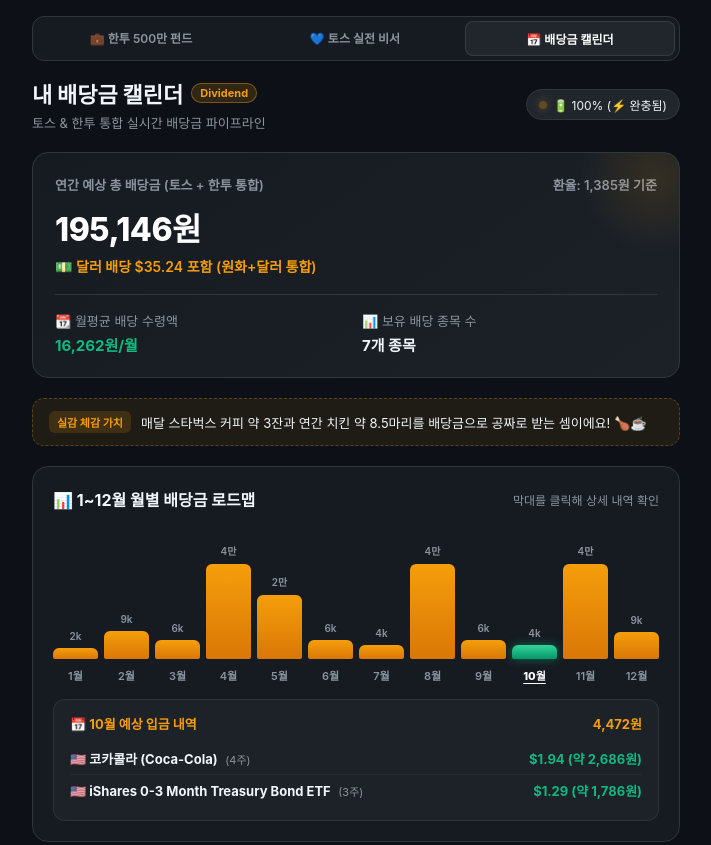
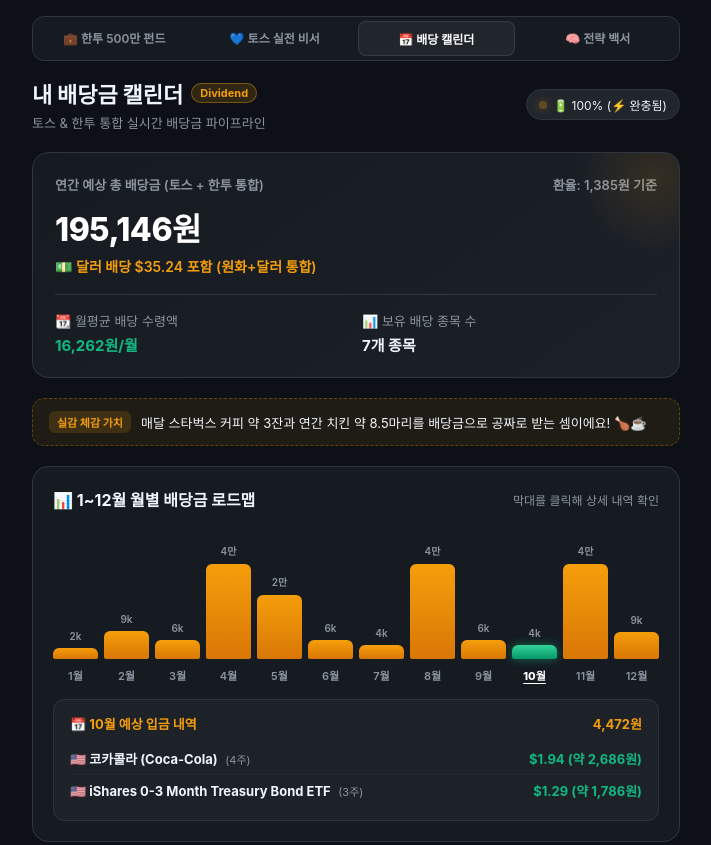
Before and after one commit to jmu9203-svg/dividend-calendar, a plain HTML site: page index.html in a window 1280 px wide. Shown: the top 845 px of the page, without its empty margins (284-995 px from the left). Drawn offline with Linux system fonts and the light colour scheme.

Commit message:
Update 4-site unified navigation bar

```diff
--- a/index.html
+++ b/index.html
@@ -130,11 +130,12 @@
 </head>
 <body>
 
-  <!-- Top Family Navigation -->
+  <!-- Top Family Navigation (4 Sites) -->
   <div class="nav-tabs">
     <a href="https://jmu9203-svg.github.io/kis-dashboard/" class="nav-tab-item">💼 한투 500만 펀드</a>
     <a href="https://jmu9203-svg.github.io/toss-dashboard/" class="nav-tab-item">💙 토스 실전 비서</a>
-    <a href="https://jmu9203-svg.github.io/dividend-calendar/" class="nav-tab-item active">📅 배당금 캘린더</a>
+    <a href="https://jmu9203-svg.github.io/dividend-calendar/" class="nav-tab-item active">📅 배당 캘린더</a>
+    <a href="https://jmu9203-svg.github.io/system-architecture/" class="nav-tab-item">🧠 전략 백서</a>
   </div>
 
   <!-- Header -->
```
